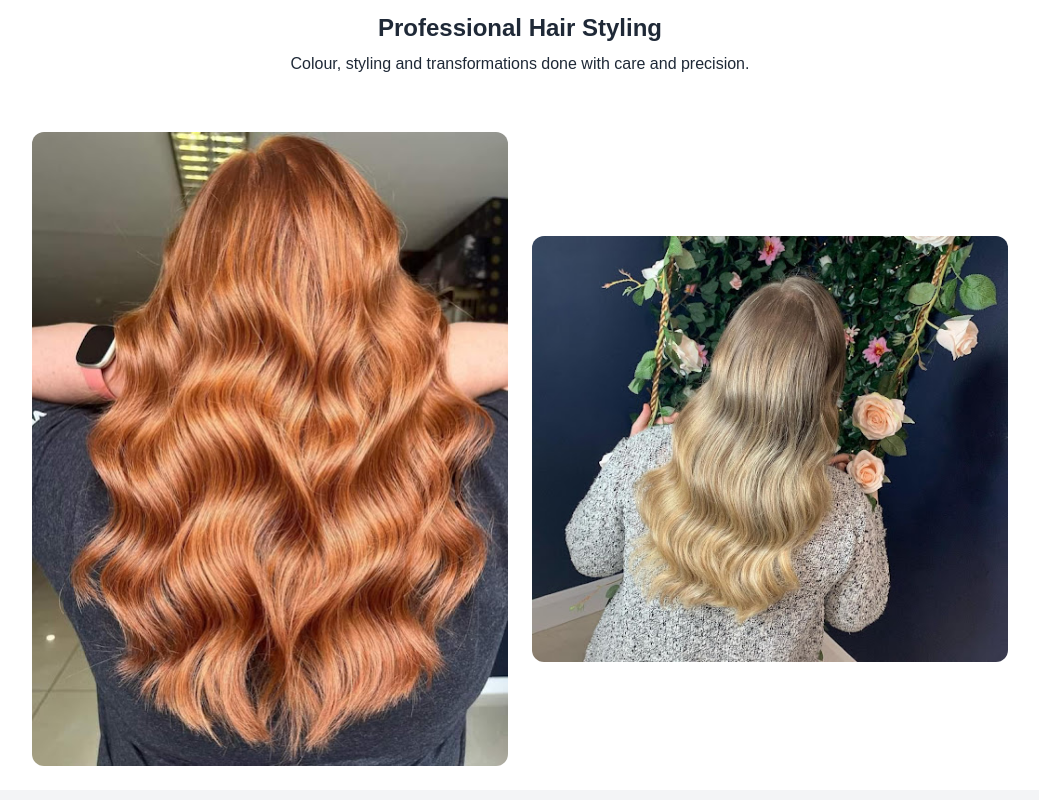
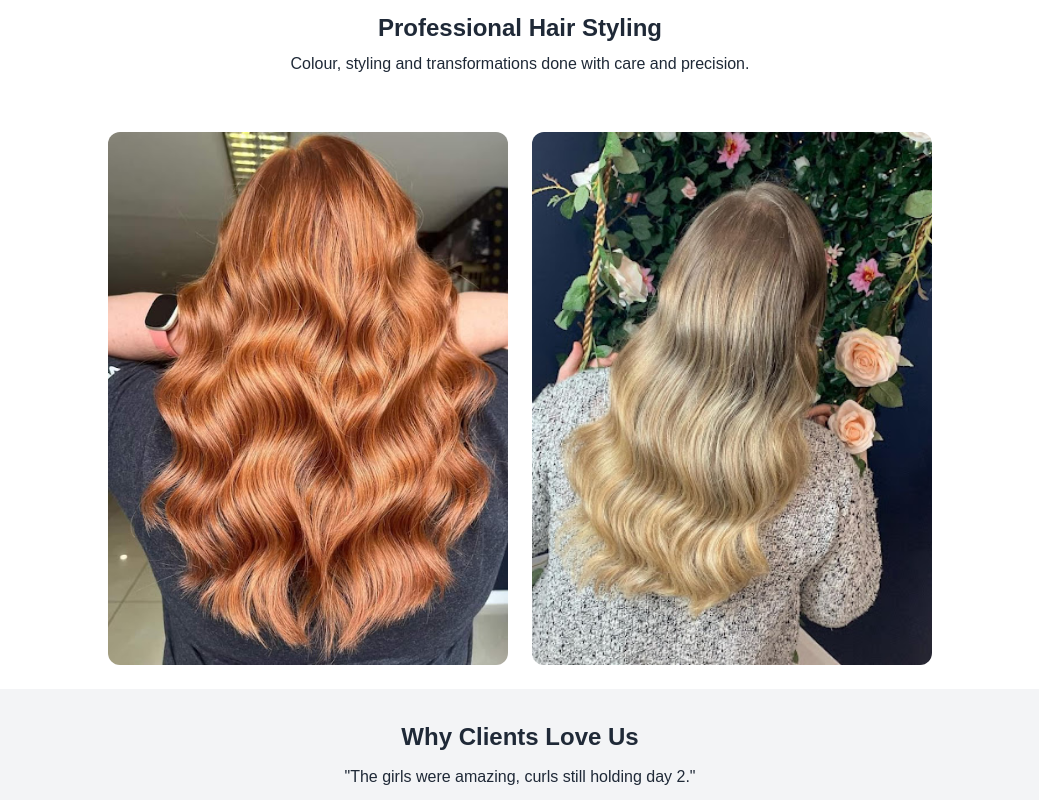
Before and after one commit to piterrogal/and-hairco, a Next.js app: page / in a window 1280 px wide. Shown: the part 700-1500 px from the top of the page, without its empty margins (120-1159 px from the left). Built offline with nearby package versions, Linux system fonts and the light colour scheme.

Commit message:
fix: ensure consistent image dimensions with CSS
Use CSS to make two images display identically in size.

```diff
--- a/app/page.js
+++ b/app/page.js
@@ -21,11 +21,11 @@ return(
 </section>
 
 <section className="flex flex-col md:flex-row items-center justify-center gap-6 p-6 max-w-5xl mx-auto">
-<div className="flex-1 flex justify-center">
-<Image src="/hair1.jpg" width={500} height={400} className="rounded-xl object-cover" alt="Hair styling example"/>
+<div className="relative w-full md:w-[400px] aspect-[3/4] overflow-hidden rounded-xl">
+<Image src="/hair1.jpg" fill className="object-cover object-top" alt="Hair styling example"/>
 </div>
-<div className="flex-1 flex justify-center">
-<Image src="/hair2.jpg" width={500} height={400} className="rounded-xl object-cover" alt="Hair styling example"/>
+<div className="relative w-full md:w-[400px] aspect-[3/4] overflow-hidden rounded-xl">
+<Image src="/hair2.jpg" fill className="object-cover object-top" alt="Hair styling example"/>
 </div>
 </section>
 
```
Also changed, not shown: 2 other files (tests, documents, lock files or other folders).
